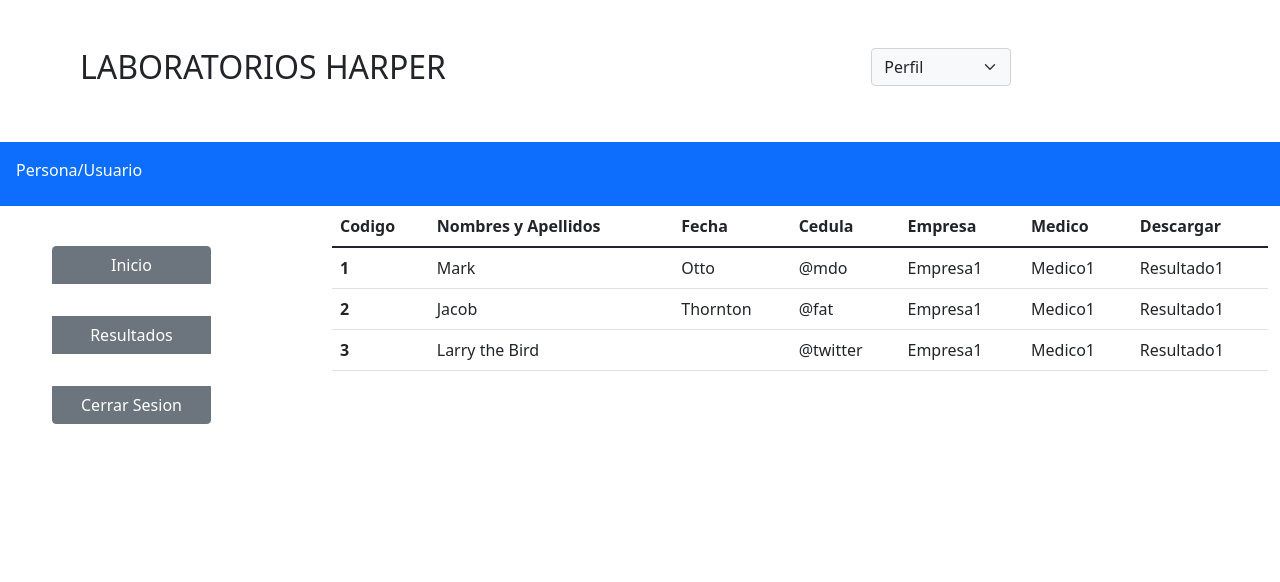
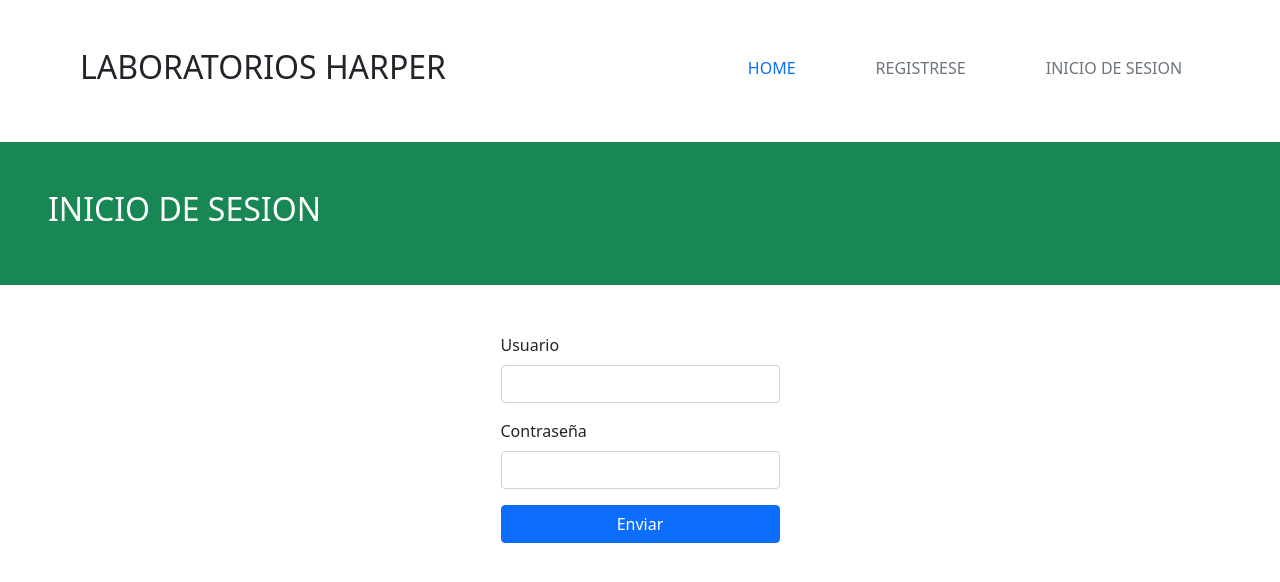
Before and after one commit to AlbertSchmalbach/Laboratorio_Harper, a React (Create React App) app: page / in a window 1280 px wide. Shown: the top 582 px of the page. Built offline with nearby package versions, Linux system fonts and the light colour scheme.

Commit message:
otros componentes

```diff
--- a/src/App.js
+++ b/src/App.js
@@ -2,7 +2,7 @@ import React from 'react';
 import Inicio from './Components/Inicio.jsx';
 import Sesion from './Components/Sesion.jsx';
 import Registro from './Components/Registro.jsx';
-import Perfil from './Components/Perfil.jsx';
+import Usuario from './Components/Usuario.jsx';
 import Admin from './Components/Admin.jsx';
 import Resultados from './Components/Resultados.jsx';
 
@@ -10,11 +10,11 @@ function App() {
   return (
     <div>
       {/* <Inicio/> */}
-      {/* <Sesion/> */}
+      <Sesion/>
       {/* <Registro/> */}
-      {/* <Perfil/> */}
-      {/* <Admin/> */}
-      <Resultados/>
+      {/* <Usuario/> */}
+      {/* <Admin/>  */}
+      {/* <Resultados/> */}
 
     </div>
   );
--- /dev/null
+++ b/src/Components/CrearUsuario.jsx
@@ -0,0 +1,65 @@
+import React from 'react'
+
+const CrearUsuario = () => {
+    return (
+        <div>
+            <h2 className="text-center bg-primary text-white p-2">Crear Usuario</h2>
+              <div className="container d-flex justify-content-center align-items-center">
+
+                <form action="" className="w-100 mt-5">
+                  <div className="row d-flex justify-content-evenly w-70">
+                    <div className="mb-3 w-25 col-6">
+                      <label for="nombre" className="form-label">
+                        Nombre
+                      </label>
+                      <input
+                        type="text"
+                        className="form-control w-70"
+                        htmlName="name"
+                      />
+                    </div>
+                    <div className="mb-3 w-25 col-6">
+                      <label for="apellido" className="form-label">
+                        Apellido
+                      </label>
+                      <input
+                        type="text"
+                        className="form-control w-70"
+                        htmlName="lastname"
+                      />
+                    </div>
+                  </div>
+                  <div className="row d-flex justify-content-evenly w-70">
+                    <div className="mb-3 w-25 col-6">
+                      <label for="email" className="form-label">
+                        Email
+                      </label>
+                      <input
+                        type="email"
+                        className="form-control w-70"
+                        htmlName="mail"
+                      />
+                    </div>
+                    <div className="mb-3 w-25 col-6">
+                      <label for="contrasena" className="form-label">
+                        Contraseña
+                      </label>
+                      <input
+                        type="password"
+                        className="form-control w-70"
+                        htmlName="password"
+                      />
+                    </div>
+                  </div>
+                  <div className="row d-flex justify-content-center w-70">
+                    <button type="submit" className="btn btn-primary w-25">
+                      Agregar
+                    </button>
+                  </div>
+                </form>
+              </div>
+        </div>
+    )
+}
+
+export default CrearUsuario
--- a/src/Components/Inicio.jsx
+++ b/src/Components/Inicio.jsx
@@ -47,14 +47,11 @@ class Inicio extends Component {
             <h1><a className="boton-cita cursor">Agende su cita aquí</a></h1>
           </div>
           <div className="col">
-          <button type="button" class="boton">Libro de agendas</button>
+          <button type="button" className="boton">Libro de agendas</button>
           </div>
 
         </div>
-        {/* <div className="text-center p-3">
-          © 2021 Copyright -
-          <a className="text-white" href="#">&nbsp; Laboratorios Harper</a>
-        </div> */}
+
 
   </footer>
       </div>
--- a/src/Components/Registro.jsx
+++ b/src/Components/Registro.jsx
@@ -21,7 +21,7 @@ class Registro extends Component {
                   </li>
                   <li className="nav-item">
                     {" "}
-                    <a className="nav-link ms-5 text-secondary cursor">
+                    <a className="nav-link ms-5 text-secondary active cursor">
                       {" "}
                       REGISTRESE{" "}
                     </a>{" "}
@@ -49,28 +49,30 @@ class Registro extends Component {
           {/* formulario de registro */}
           <div className="container d-flex justify-content-center align-items-center">
             <form action="" className="w-100 mt-5">
-            <div className = "row d-flex justify-content-around w-70" >
-            <div class="mb-3 w-50">
-                <label for="nombre" class="form-label">Nombre</label>
-                <input type="text" class="form-control w-70" id="nombre"/>
+            <div className = "row d-flex justify-content-evenly w-70" >
+            <div class="mb-3 w-25 col-6">
+                <label htmlFor="nombre" className="form-label">Nombre</label>
+                <input type="text" className="form-control w-70" name="nombre"/>
             </div>
-            <div class="mb-3 w-50">
-                <label for="apellido" class="form-label">Apellido</label>
-                <input type="text" class="form-control w-70" id="apellido"/>
+            <div className="mb-3 w-25 col-6">
+                <label htmlFor="apellido" className="form-label">Apellido</label>
+                <input type="text" className="form-control w-70" name="apellido"/>
             </div>
             </div>
-            <div className = "row d-flex justify-content-around w-70" >
-            <div class="mb-3 w-50">
-                <label for="email" class="form-label">Email</label>
-                <input type="email" class="form-control w-70" id="email"/>
+            <div className = "row d-flex justify-content-evenly w-70" >
+            <div className="mb-3 w-25 col-6">
+                <label htmlFor="email" className="form-label">Email</label>
+                <input type="email" className="form-control w-70" name="email"/>
             </div>
-            <div class="mb-3 w-50">
-                <label for="contrasena" class="form-label">Contraseña</label>
-                <input type="password" class="form-control w-70" id="contrasena"/>
+            <div className="mb-3 w-25 col-6">
+                <label htmlFor="contrasena" className="form-label">Contraseña</label>
+                <input type="password" className="form-control w-70" name="contrasena"/>
             </div>
             </div>
+            <div className="row d-flex justify-content-center w-70">
+            <button type="submit" className="btn btn-primary w-25">Agregar</button>
+            </div>
 
-            <button type="submit" class="btn btn-primary w-25">Enviar</button>
             </form>
 
           </div>
--- a/src/Components/Sesion.jsx
+++ b/src/Components/Sesion.jsx
@@ -1,13 +1,29 @@
-import React, { Component } from "react";
+import React from "react";
 
-class Sesion extends Component {
-  constructor(props) {
-    super(props);
-    this.state = {};
+const Sesion = () => {
+  /* const [sesion, setSesion] = useState({
+    login: "",
+    password: "",
+  });
+
+  const [error, setError] = useState(false);
+
+  const handleChange = (e) => {console.log(e.target.value);}
+
+  const handleSubmit = (e) => {
+    e.preventDefault();
+    const { login, password } = sesion;
+    if (login === "admin" && password === "admin") {
+      console.log("Login correcto");
+      setError(false);
+    }else{
+      console.log("Login incorrecto");
+      setError(true);
     }
-  render() {
+  };
+ */
   return (
-      <>
+    <div>
       <header>
         <div className="container-fluid bg-header shadow-sm">
           <div className="row d-flex p-5 ms-2">
@@ -29,7 +45,7 @@ class Sesion extends Component {
                 </li>
                 <li className="nav-item">
                   {" "}
-                    <a className="nav-link ms-5 text-secondary cursor">
+                  <a className="nav-link ms-5 text-secondary active cursor">
                     {" "}
                     INICIO DE SESION{" "}
                   </a>{" "}
@@ -48,25 +64,35 @@ class Sesion extends Component {
           </div>
         </div>
         <div className="container d-flex justify-content-center align-items-center">
-            <form action="" className="w-25 mt-5">
+          <form /*onSubmit={handleSubmit}*/ className="w-25 mt-5">
             <div class="mb-3">
-                <label for="login" class="form-label">Usuario</label>
-                <input type="text" class="form-control w-100" id="login"/>
+              <label htmlFor="login" className="form-label">
+                Usuario
+              </label>
+              <input type="text" className="form-control w-100" name="login" /* value={sesion.login}
+              onChange={handleChange} */ />
             </div>
-            <div class="mb-3">
-                <label for="password" class="form-label">Contraseña</label>
-                <input type="password" class="form-control w-100" id="password"/>
+            <div className="mb-3">
+              <label htmlFor="password" className="form-label">
+                Contraseña
+              </label>
+              <input
+                type="password"
+                className="form-control w-100"
+                name="password"
+                /* value={sesion.password}
+                onChange={handleChange} */
+              />
             </div>
 
-            <button type="submit" class="btn btn-primary w-100">Enviar</button>
+            <button type="submit" className="btn btn-primary w-100">
+              Enviar
+            </button>
           </form>
-
         </div>
       </main>
-      </>
+    </div>
   );
-  }
-}
+};
 
 export default Sesion;
-<div></div>;
--- a/src/Components/Perfil.jsx
+++ b/src/Components/Usuario.jsx
@@ -1,6 +1,6 @@
 import React from "react";
 
-const Perfil = () => {
+const Usuario = () => {
   return (
     <>
       <header>
@@ -139,4 +139,4 @@ const Perfil = () => {
   );
 };
 
-export default Perfil;
+export default Usuario;
--- a/src/Components/css/Inicio.css
+++ b/src/Components/css/Inicio.css
@@ -1,10 +1,17 @@
+@import url(https://cdnjs.cloudflare.com/ajax/libs/font-awesome/6.0.0-beta3/css/all.min.css);
+
 * {
     padding: 0;
     margin: 0;
     box-sizing: border-box;
 }
 
-@import url(https://cdnjs.cloudflare.com/ajax/libs/font-awesome/6.0.0-beta3/css/all.min.css);
+/* .main {
+    width: 100%;
+    height: 100vh;
+    background-color: #f5f5f5;
+} */
+
 .bg-header{
     background-color: #ffffff;
 }
@@ -19,6 +26,7 @@
     width: 300px;
     color: #ffffff;
     background-color: #4E4259;
+    border-style: none;
     opacity: .5;
     padding: 6px;
 
```
Also changed, not shown: src/Components/Admin.jsx (+58 -0 lines). Lines whose indentation alone changed are shown as unchanged.
